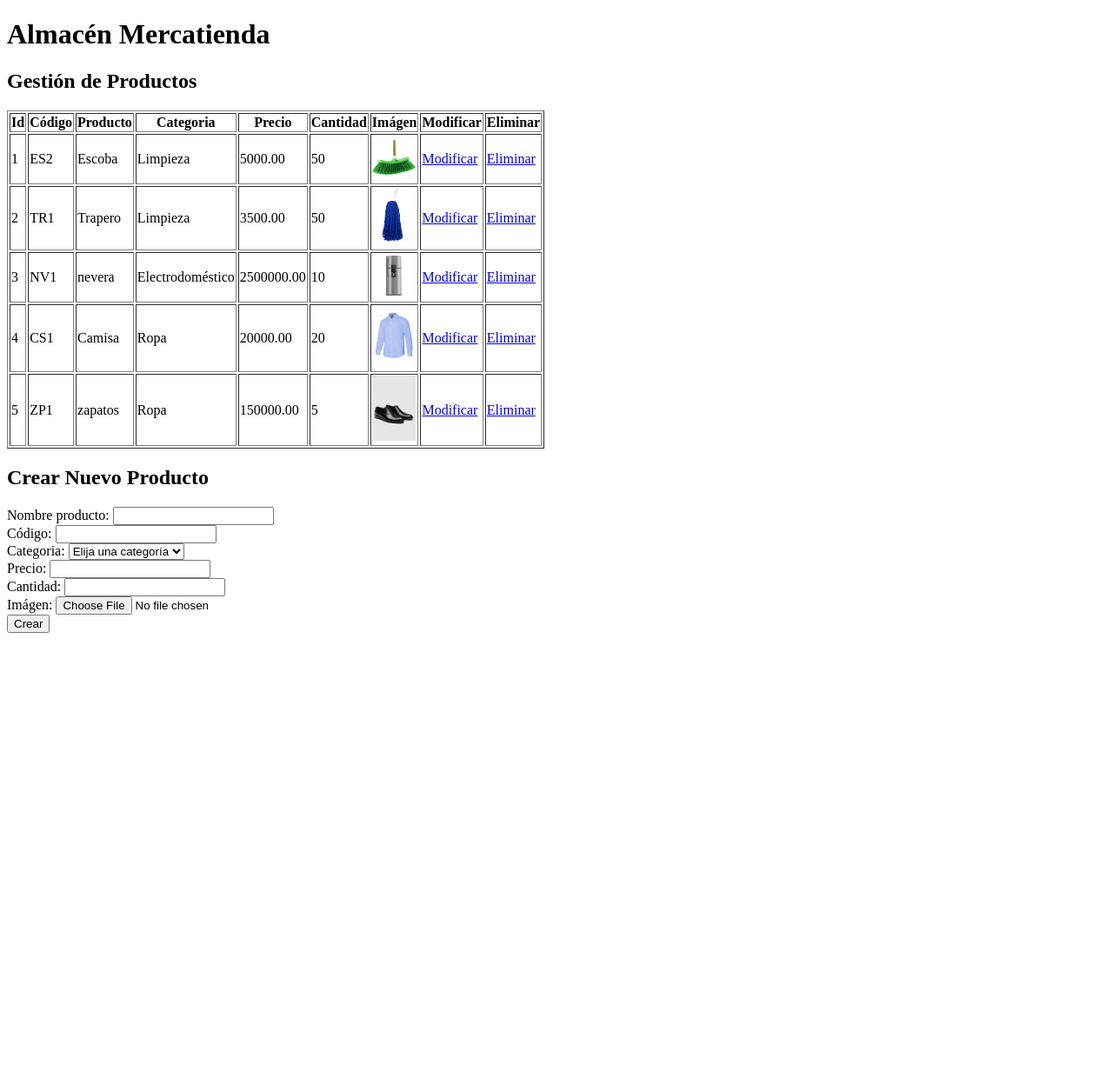
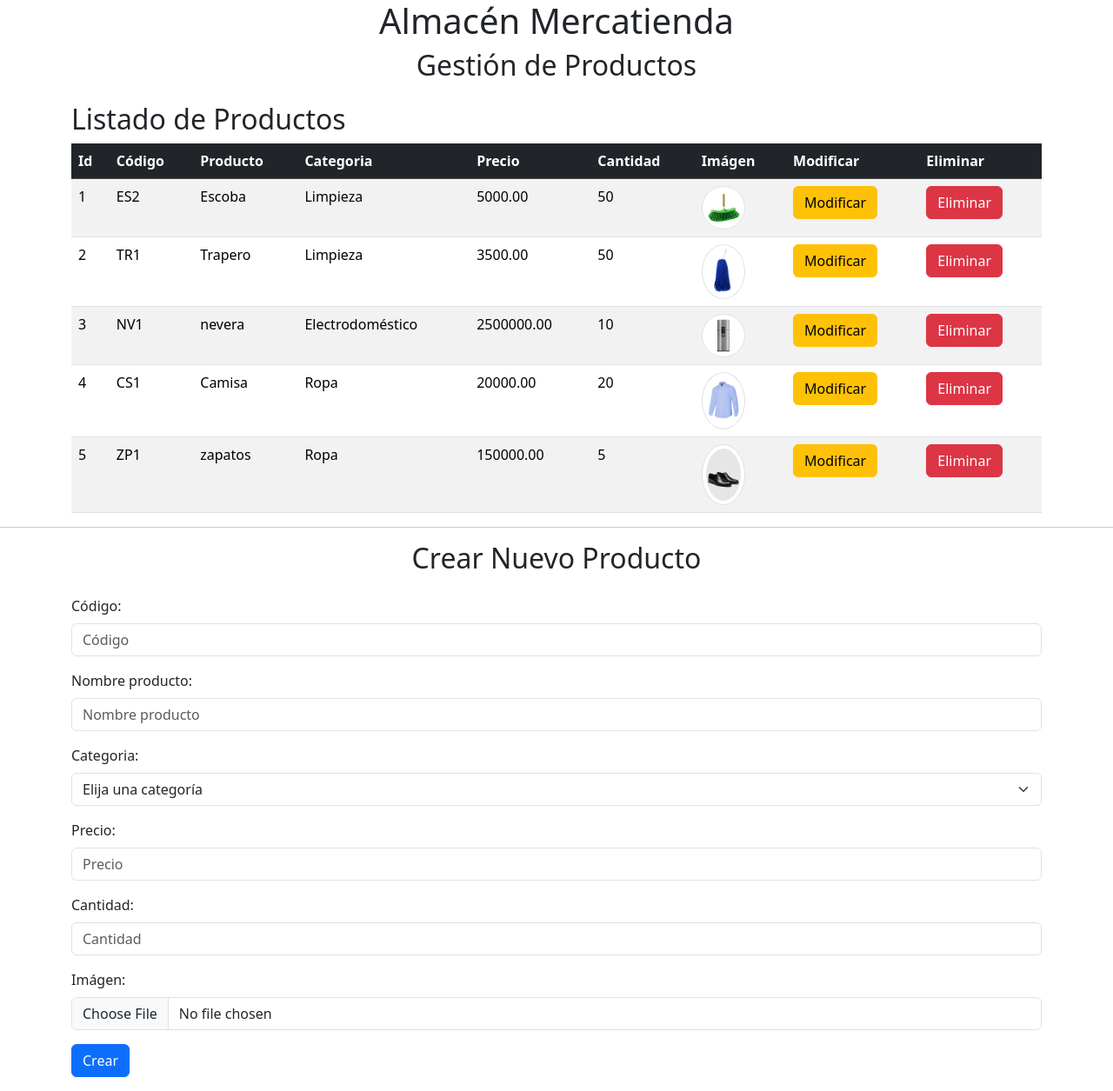
Before and after one commit to vmnieto2/php_crud_simple, a PHP site: page / in a window 1280 px wide. Shown: the whole page at 87% size. Before the commit the page ends 728 px from the top, so only its background shows below. Run offline with PHP 8.4, Linux system fonts and the light colour scheme; data comes from the database, SQL or seed files in the repository; both versions use the stored data as it was after the commit.

Commit message:
agregando interfaz y archivo sql

```diff
--- a/eliminar.php
+++ b/eliminar.php
@@ -1,7 +1,7 @@
 <?php
 require_once('conexion.php');
 
-$id = $_GET["id"];
+$id = $_POST["id"];
 
 $sql = "UPDATE productos SET estado=0 WHERE id=$id";
 
--- a/index.php
+++ b/index.php
@@ -16,13 +16,23 @@
 <head>
     <meta charset="UTF-8">
     <meta name="viewport" content="width=device-width, initial-scale=1.0">
+    <!-- Bootstrap CSS -->
+    <link href="https://cdn.jsdelivr.net/npm/bootstrap@5.3.0-alpha1/dist/css/bootstrap.min.css" rel="stylesheet">
     <title>Document</title>
 </head>
 <body>
+    <div class="container text-center">
         <h1>Almacén Mercatienda</h1>
+    </div>
+
+    <div class="container text-center">
         <h2>Gestión de Productos</h2>
+    </div>
 
-    <table border="1">
+    <div class="container mt-4">
+        <h2>Listado de Productos</h2>
+        <table class="table table-striped table-hover">
+            <thead class="table-dark">
                 <tr>
                     <th>Id</th>
                     <th>Código</th>
@@ -35,6 +45,8 @@
                     <th>Eliminar</th>
                 </tr>
 
+            </thead>
+            <tbody>
                 <?php
                     if ($result->num_rows > 0) {
                         // Salida de datos por cada fila
@@ -46,26 +58,42 @@
                             echo "<td>" . $row["categoria"] . "</td>";
                             echo "<td>" . $row["precio"] . "</td>";
                             echo "<td>" . $row["cantidad"] . "</td>";
-                    echo "<td>" . "<img src='$img' style='width: 50px; height: auto;'>" . "</td>";
-                    echo "<td>" . "<a href='modificar.php?id=" . $row["id"] . "'>Modificar</a>" . "</td>";
-                    echo "<td>" . "<a href='eliminar.php?id=" . $row["id"] . "' onclick='return confirm(\"¿Estás seguro de que quieres eliminar este artículo?\")'>Eliminar</a>" . "</td>";
-                    echo "</td></tr>";
+                            echo "<td>" . "<img src='$img' class='img-thumbnail rounded-circle' style='width: 50px; height: auto;'>" . "</td>";
+                            echo "<td>" . "<a href='modificar.php?id=" . $row["id"] . "' class='btn btn-warning'>Modificar</a>" . "</td>";
+                            // echo "<td>" . "<a href='eliminar.php?id=" . $row["id"] . "' onclick='return confirm(\"¿Estás seguro de que quieres eliminar este artículo?\")' class='btn btn-danger'>Eliminar</a>" . "</td>";
+                            echo "<td>
+                                <button class='btn btn-danger' data-bs-toggle='modal' data-bs-target='#deleteModal' onclick='setDeleteId(" . $row['id'] . ")'>Eliminar</button>
+                            </td>";
+                            echo "</tr>";
                         }
                     }
                     $conexion->close();
                 ?>
+            </tbody>
+        </table>
+    </div>
 
-    </table>
+    <hr>
 
+    <div class="container text-center">
         <h2>Crear Nuevo Producto</h2>
+    </div>
     <form action="crear.php" method="post" enctype="multipart/form-data">
-        <label for="producto">Nombre producto:</label>
-        <input type="text" name="producto" required><br>
-        <label for="codigo">Código:</label>
-        <input type="text" name="codigo" required><br>
 
-        <label for="categoria">Categoria:</label>
-        <select id="categoria" name="categoria" required>
+        <div class="container mt-4">
+            <div class="mb-3">
+                <label for="codigo" class="form-label">Código:</label>
+                <input type="text" class="form-control" placeholder="Código" name="codigo" required>
+            </div>
+
+            <div class="mb-3">
+                <label for="producto" class="form-label">Nombre producto:</label>
+                <input type="text" class="form-control" placeholder="Nombre producto" name="producto" required>
+            </div>
+
+            <div class="mb-3">
+                <label for="categoria" class="form-label">Categoria:</label>
+                <select class="form-select" aria-label="Default select example" id="categoria" name="categoria" required>
                     <option value=0 style="display:none">Elija una categoría</option>
                     <?php
                         if ($opciones_result->num_rows > 0) {
@@ -74,22 +102,60 @@
                             }
                         }
                     ?>
-        </select><br>
+                </select>
+            </div>
 
-        <label for="precio">Precio:</label>
-        <input type="number" name="precio" required><br>
+            <div class="mb-3">
+                <label for="precio" class="form-label">Precio:</label>
+                <input type="number" class="form-control" placeholder="Precio" name="precio" required>
+            </div>
 
-        <label for="cantidad">Cantidad:</label>
-        <input type="number" name="cantidad" required><br>
+            <div class="mb-3">
+                <label for="cantidad" class="form-label">Cantidad:</label>
+                <input type="number" class="form-control" placeholder="Cantidad" name="cantidad" required>
+            </div>
 
-        <label for="img">Imágen:</label>
-        <input type="file" name="img" required><br>
+            <div class="mb-3">
+                <label for="img" class="form-label">Imágen:</label>
+                <input class="form-control" type="file" name="img" required>
+            </div>
 
-        <input type="submit" value="Crear">
+            <div class="mb-3">
+                <button type="submit" class="btn btn-primary">Crear</button>
+            </div>
+        </div>
+
     </form>
 
+    <!-- Bootstrap JavaScript -->
+    <script src="https://cdn.jsdelivr.net/npm/bootstrap@5.3.0-alpha1/dist/js/bootstrap.bundle.min.js"></script>
+    <script>
+        function setDeleteId(id) {
+            document.getElementById('deleteId').value = id;
+        }
+    </script>
 </body>
 </html>
 
-</body>
-</html>
+
+<!-- Modal de Confirmación de Eliminación -->
+<div class="modal fade" id="deleteModal" tabindex="-1" aria-labelledby="deleteModalLabel" aria-hidden="true">
+  <div class="modal-dialog">
+    <div class="modal-content">
+      <div class="modal-header">
+        <h5 class="modal-title" id="deleteModalLabel">Confirmar Eliminación</h5>
+        <button type="button" class="btn-close" data-bs-dismiss="modal" aria-label="Cerrar"></button>
+      </div>
+      <div class="modal-body">
+        ¿Estás seguro de que deseas eliminar este producto?
+      </div>
+      <div class="modal-footer">
+        <button type="button" class="btn btn-secondary" data-bs-dismiss="modal">Cancelar</button>
+        <form id="deleteForm" method="post" action="eliminar.php">
+            <input type="hidden" name="id" id="deleteId">
+            <button type="submit" class="btn btn-danger">Eliminar</button>
+        </form>
+      </div>
+    </div>
+  </div>
+</div>
```
Also changed, not shown: almacen.sql (added, +83 -0 lines), modificar.php (+47 -16 lines), uploads/66e4eae2056fa_escoba.jpg (added), uploads/66e4eed38a984_trapero.jpg (added), uploads/66e4ef5c49165_nevera.jpg (added), uploads/66e4fa087b3aa_camisa.jpg (added), uploads/66e508eba5045_zapatos.jpg (added). Lines whose indentation alone changed are shown as unchanged.
